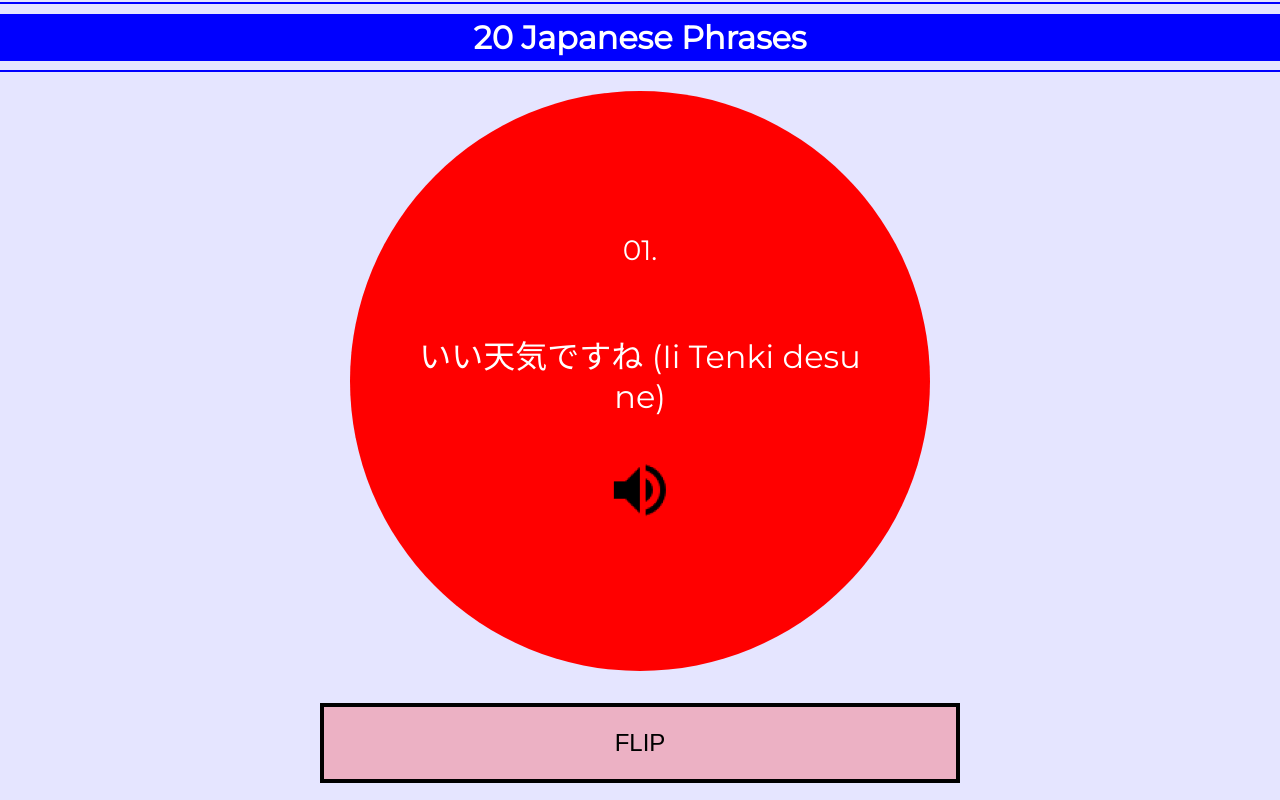
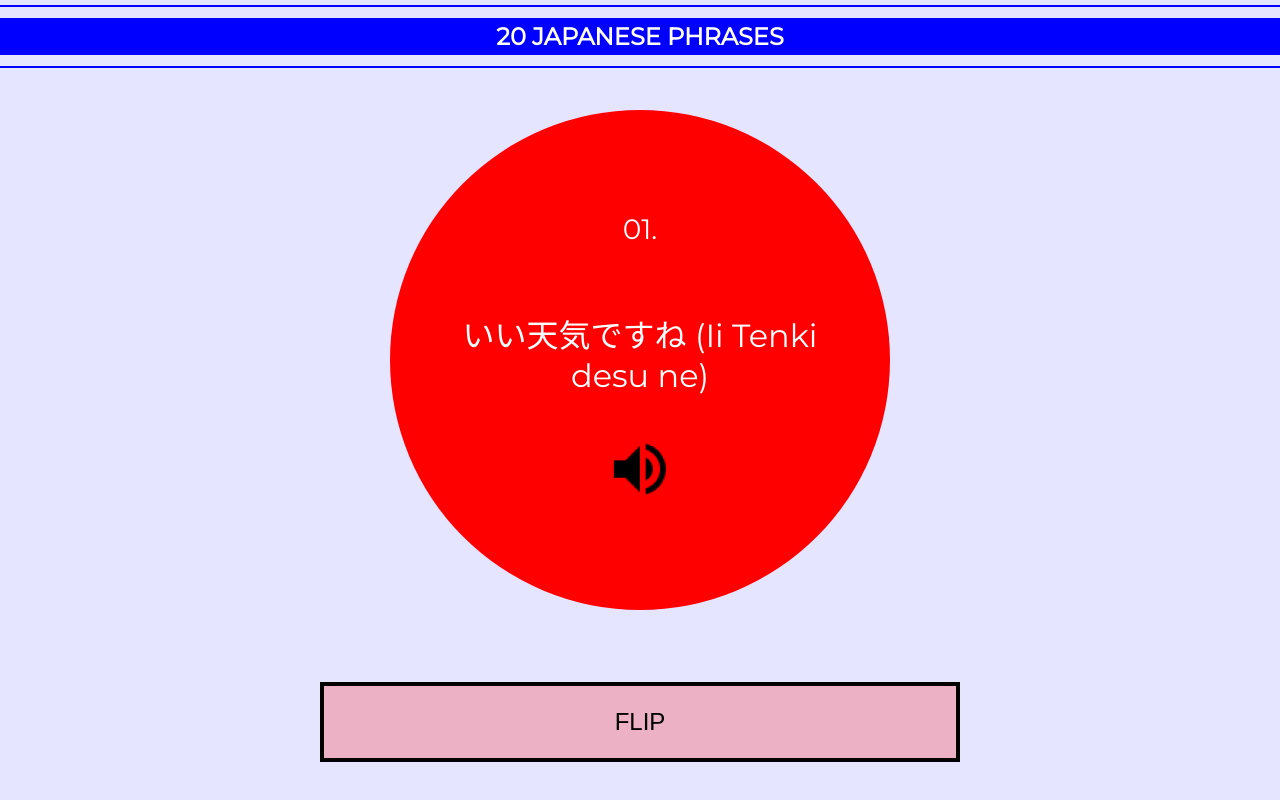
Before and after one commit to jackbridger/JapaneseFlashCards, a PHP site: page /index.html in a window 1280 px wide. Run offline with PHP 8.4, Linux system fonts and the light colour scheme.

Commit message:
changed size of circle and upper cased title

```diff
--- a/style.css
+++ b/style.css
@@ -23,9 +23,10 @@ body {
     text-align: center;
     align-items: center;
     font-weight: bold;
-    font-size: 2vh;
+    font-size: 1.5vh;
     border-top: blue 2px solid;
     border-bottom: blue 2px solid;
+    text-transform: uppercase;
 }
 #page-title h1 {
     background-color: blue;
@@ -49,8 +50,8 @@ body {
 
 }
 #circle-area__body {
-    height: 70vmin;
-    width: 70vmin;
+    height: 60vmin;
+    width: 60vmin;
     color: white;
     padding: 10px;
     transform-style: preserve-3d;
```
